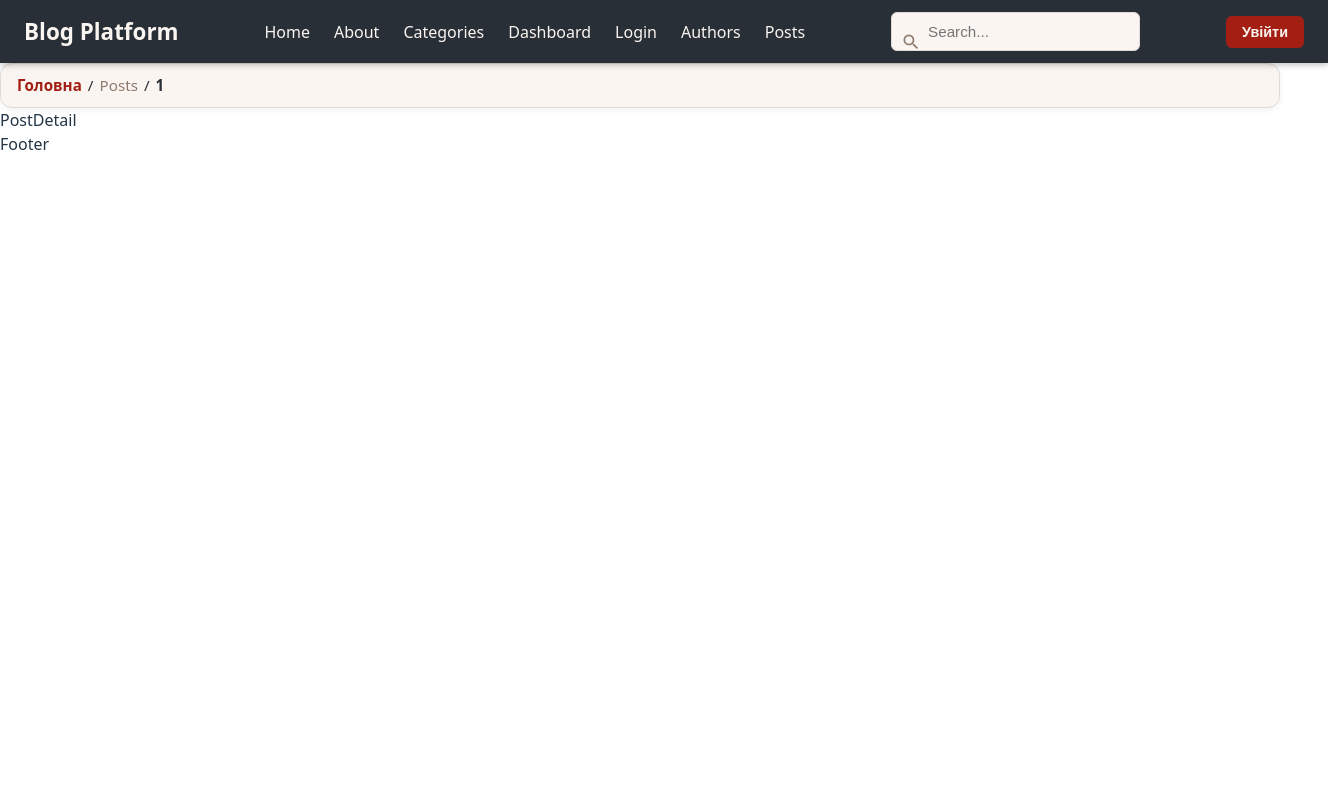
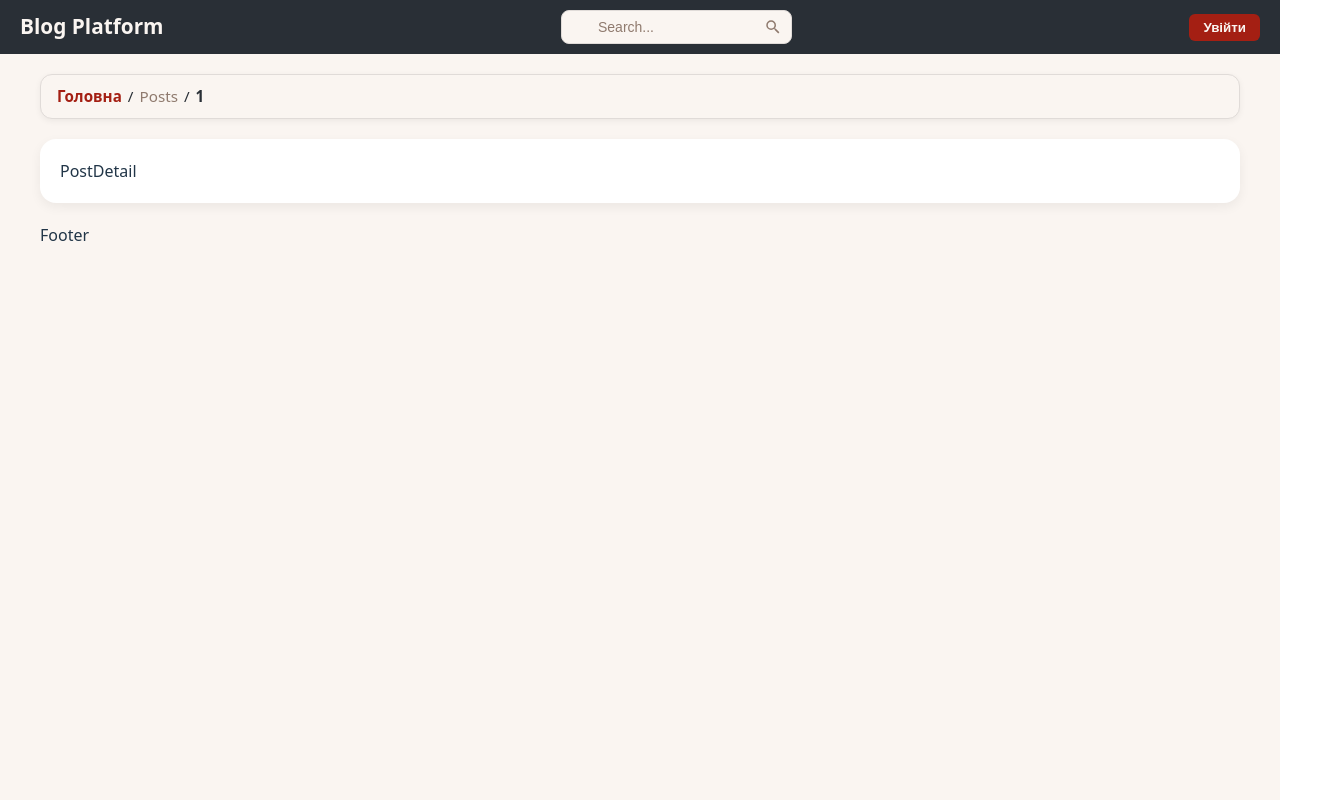
Before and after one commit to pamaxa-s3/blog_platform, a React (Vite) app: page /posts/1 in a window 1280 px wide. Shown: the whole page, 1328 px wide, since content can reach past the window. Built offline with nearby package versions, Linux system fonts and the light colour scheme.

Commit message:
add some styles, need fix

```diff
--- a/src/components/Header/Header.jsx
+++ b/src/components/Header/Header.jsx
@@ -1,13 +1,14 @@
-import { useState } from 'react';
-import { Link } from 'react-router-dom';
-import Navigation from './Navigation';
-import SearchBar from './SearchBar';
-import { authors } from '../../data/mockAuthors';
-import cls from './Header.module.css';
+import { useState } from "react";
+import { Link } from "react-router-dom";
+import Navigation from "./Navigation";
+import SearchBar from "./SearchBar";
+import { authors } from "../../data/mockAuthors";
+import cls from "./Header.module.css";
 
 const Header = () => {
-	const [searchValue, setSearchValue] = useState('');
+	const [searchValue, setSearchValue] = useState("");
 	const [isAuth, setIsAuth] = useState(false);
+	const [menuOpen, setMenuOpen] = useState(false);
 
 	const user = authors.find(author => author.id === 1);
 
@@ -21,9 +22,23 @@ const Header = () => {
 
 	return (
 		<header className={cls.header}>
+			<div className={cls.container}>
+				<div className={cls.headerLeft}>
+					<button
+						className={`${cls.burger} ${menuOpen ? cls.open : ""}`}
+						onClick={() => setMenuOpen(prev => !prev)}
+					>
+						<span></span>
+						<span></span>
+						<span></span>
+					</button>
+
 					<div className={cls.headerLogo}>Blog Platform</div>
+				</div>
 
+				<nav className={`${cls.mobileMenu} ${menuOpen ? cls.show : ""}`}>
 					<Navigation />
+				</nav>
 
 				<div className={cls.searchContainer}>
 					<SearchBar
@@ -62,6 +77,7 @@ const Header = () => {
 						</div>
 					)}
 				</div>
+			</div>
 		</header>
 	);
 };
--- a/src/components/Header/Header.module.css
+++ b/src/components/Header/Header.module.css
@@ -1,4 +1,3 @@
-/* ---------- COLOR PALETTE ---------- */
 :root {
 	--accent: #a41f13;
 	--light: #faf5f1;
@@ -7,157 +6,96 @@
 	--muted: #8f7a6e;
 }
 
-/* ---------- HEADER ---------- */
+/* HEADER */
 .header {
-	width: 100%;
 	background: var(--dark);
 	color: var(--light);
+	padding: 10px 20px;
+	position: relative;
+}
+
+.header .container {
 	display: flex;
 	align-items: center;
 	justify-content: space-between;
-	padding: 12px 24px;
-	position: sticky;
-	top: 0;
-	z-index: 10;
-	box-shadow: 0 2px 6px rgba(0, 0, 0, 0.25);
+	gap: 16px;
+}
+
+.headerLeft {
+	display: flex;
+	align-items: center;
+	gap: 12px;
 }
 
 .headerLogo {
-	font-size: 1.4rem;
 	font-weight: 700;
+	font-size: 1.3rem;
 	color: var(--light);
 }
 
-
-/* ---------- NAVIGATION ---------- */
-.nav {
-	display: flex;
-	align-items: center;
-	position: relative;
-}
-
-/* burger */
+/* BURGER */
 .burger {
 	display: none;
 	flex-direction: column;
+	gap: 4px;
 	cursor: pointer;
-	gap: 4px;
+	background: none;
+	border: none;
 }
 
-.bar {
-	width: 24px;
+.burger span {
+	width: 25px;
 	height: 3px;
 	background: var(--light);
-	border-radius: 2px;
+	border-radius: 3px;
+	transition: all 0.3s ease;
 }
 
-/* nav links */
-.nav_links {
-	display: flex;
-	gap: 24px;
-	align-items: center;
+.burger.open span:nth-child(1) {
+	transform: rotate(45deg) translateY(7px);
 }
 
-.nav_links a {
-	color: var(--light);
-	text-decoration: none;
-	font-weight: 500;
-	transition: color 0.2s ease;
+.burger.open span:nth-child(2) {
+	opacity: 0;
 }
 
-.nav_links a:hover {
-	color: var(--accent);
+.burger.open span:nth-child(3) {
+	transform: rotate(-45deg) translateY(-7px);
 }
 
-.active {
-	color: var(--accent) !important;
+/* MOBILE MENU */
+.mobileMenu {
+	display: none;
+	position: absolute;
+	top: 50px;
+	left: 0;
+	width: 100%;
+	background: var(--dark);
+	border-top: 1px solid var(--light2);
+	overflow: hidden;
+	max-height: 0;
+	transition: max-height 0.3s ease;
 }
 
-/* ---------- DROPDOWN ---------- */
-.dropdown {
-	position: relative;
-	cursor: pointer;
+.mobileMenu.show {
+	display: block;
+	max-height: 600px; /* достатньо для всіх пунктів */
 }
 
-.dropdown_label {
-	color: var(--light);
-}
-
-.dropdown_menu {
-	position: absolute;
-	top: 30px;
-	left: 0;
-	background: var(--light);
-	border: 1px solid var(--light2);
-	border-radius: 6px;
-	display: flex;
-	flex-direction: column;
-	min-width: 150px;
-	padding: 8px 0;
-	box-shadow: 0 4px 12px rgba(0, 0, 0, 0.15);
-	z-index: 100;
-}
-
-.dropdown_menu a {
-	padding: 8px 14px;
-	color: var(--dark);
-	font-weight: 500;
-	transition: background 0.2s ease;
-}
-
-.dropdown_menu a:hover {
-	background: var(--light2);
-}
-
-
-/* ---------- SEARCH ---------- */
-.searchContainer {
-	position: relative;
-	display: flex;
-	align-items: center;
-}
-
-.searchIcon {
-	position: absolute;
-	left: 10px;
-	width: 20px;
-	height: 20px;
-	pointer-events: none;
-	fill: var(--muted);
-}
-
-.inputSearch {
-	padding: 10px 12px 10px 36px;
-	border-radius: 6px;
-	border: 1px solid var(--light2);
-	background: var(--light);
-	outline: none;
-	font-size: 0.95rem;
-	color: var(--dark);
-	transition: border 0.2s ease, box-shadow 0.2s ease;
-}
-
-.inputSearch:focus {
-	border-color: var(--accent);
-	box-shadow: 0 0 0 2px rgba(164, 31, 19, 0.25);
-}
-
-
-/* ---------- AUTH BLOCK ---------- */
+/* AUTH */
 .authBlock {
 	display: flex;
 	align-items: center;
-	gap: 16px;
+	gap: 12px;
 }
 
 .authButton {
-	padding: 8px 16px;
+	padding: 6px 14px;
 	border-radius: 6px;
 	border: none;
-	font-size: 0.9rem;
 	font-weight: 600;
 	cursor: pointer;
-	transition: background 0.2s ease, color 0.2s ease;
+	transition: background 0.25s ease;
 }
 
 .authButtonLogin {
@@ -174,84 +112,72 @@
 	color: var(--dark);
 }
 
-.authButtonLogout:hover {
-	background: #d1ccc9;
-}
-
-/* user info */
 .userInfo {
 	position: relative;
 	display: flex;
 	align-items: center;
+	gap: 8px;
+}
+
+.avatar {
+	width: 32px;
+	height: 32px;
+	border-radius: 50%;
+}
+
+.dropdownMenu {
+	position: absolute;
+	top: 40px;
+	right: 0;
+	background: var(--dark);
+	border: 1px solid var(--light2);
+	border-radius: 8px;
+	padding: 8px 0;
+	display: flex;
+	flex-direction: column;
+	opacity: 0;
+	transform: translateY(-10px);
+	pointer-events: none;
+	transition: opacity 0.25s ease, transform 0.25s ease;
+}
+
+.userInfo:hover .dropdownMenu {
+	opacity: 1;
+	transform: translateY(0);
+	pointer-events: auto;
+}
+
+.dropdownMenu a,
+.dropdownMenu button {
+	padding: 6px 16px;
+	text-decoration: none;
+	color: var(--light);
+	background: none;
+	border: none;
+	text-align: left;
+	font-weight: 500;
 	cursor: pointer;
 }
 
-.avatar {
-	width: 36px;
-	height: 36px;
-	border-radius: 50%;
-	border: 2px solid var(--accent);
-	object-fit: cover;
+.dropdownMenu a:hover,
+.dropdownMenu button:hover {
+	background: var(--light2);
+	color: var(--accent);
 }
 
-/* dropdown inside user block */
-.userInfo .dropdownMenu {
-	position: absolute;
-	right: 0;
-	top: 46px;
-	background: var(--light);
-	border-radius: 6px;
-	min-width: 160px;
-	padding: 8px 0;
-	border: 1px solid var(--light2);
-	box-shadow: 0 4px 12px rgba(0, 0, 0, 0.18);
-	display: flex;
-	flex-direction: column;
+/* SEARCH */
+.searchContainer {
+	max-width: 300px;
 }
 
-.userInfo .dropdownMenu a,
-.userInfo .dropdownMenu button {
-	padding: 10px 14px;
-	color: var(--dark);
-	font-weight: 500;
-	background: none;
-	border: none;
-	text-align: left;
-	cursor: pointer;
-}
-
-.userInfo .dropdownMenu a:hover,
-.userInfo .dropdownMenu button:hover {
-	background: var(--light2);
-}
-
-
-/* ---------- RESPONSIVE ---------- */
-@media (max-width: 768px) {
+/* MEDIA */
+@media (max-width: 900px) {
 	.burger {
 		display: flex;
 	}
 
-	.nav_links {
-		position: absolute;
-		top: 60px;
-		left: 0;
-		width: 100%;
-		background: var(--dark);
-		flex-direction: column;
-		align-items: flex-start;
-		padding: 16px;
-		gap: 16px;
+	.nav,
+	.searchContainer {
 		display: none;
 	}
-
-	.nav_links.open {
-		display: flex;
-	}
-
-	.dropdown_menu {
-		position: static;
-		box-shadow: none;
-		border: none;
-	}
 }
--- /dev/null
+++ b/src/components/Header/Navigation.module.css
@@ -0,0 +1,140 @@
+:root {
+	--accent: #a41f13;
+	--light: #faf5f1;
+	--light2: #e0dbd8;
+	--dark: #292f36;
+	--muted: #8f7a6e;
+}
+
+.nav {
+	display: flex;
+	align-items: center;
+	gap: 20px;
+	position: relative;
+}
+
+/* Nav links container */
+.nav_links {
+	display: flex;
+	align-items: center;
+	gap: 16px;
+	transition: max-height 0.3s ease;
+}
+
+.nav_links a {
+	text-decoration: none;
+	color: var(--light);
+	font-weight: 500;
+	padding: 6px 8px;
+	transition: color 0.25s;
+}
+
+.nav_links a:hover,
+.nav_links a.active {
+	color: var(--accent);
+}
+
+/* Dropdown */
+.dropdown {
+	position: relative;
+	cursor: pointer;
+	user-select: none;
+}
+
+.dropdown_label {
+	color: var(--light);
+	font-weight: 500;
+}
+
+.dropdown_menu {
+	position: absolute;
+	top: 28px;
+	left: 0;
+	background: var(--dark);
+	border: 1px solid var(--light2);
+	border-radius: 8px;
+	padding: 8px 0;
+	min-width: 140px;
+
+	opacity: 0;
+	transform: translateY(10px);
+	pointer-events: none;
+	display: flex;
+	flex-direction: column;
+	transition: opacity 0.25s ease, transform 0.25s ease;
+}
+
+.dropdown:hover .dropdown_menu,
+.dropdown_menu.show {
+	opacity: 1;
+	transform: translateY(0);
+	pointer-events: auto;
+}
+
+.dropdown_menu a {
+	color: var(--light);
+	padding: 8px 12px;
+	text-decoration: none;
+	font-weight: 500;
+	transition: background 0.2s;
+}
+
+.dropdown_menu a:hover {
+	background: var(--light2);
+	color: var(--accent);
+}
+
+/* BURGER */
+.burger {
+	display: none;
+	flex-direction: column;
+	gap: 4px;
+	cursor: pointer;
+	background: none;
+	border: none;
+}
+
+.burger .bar {
+	width: 25px;
+	height: 3px;
+	background: var(--light);
+	border-radius: 3px;
+	transition: 0.3s;
+}
+
+.burger.open .bar:nth-child(1) {
+	transform: rotate(45deg) translateY(7px);
+}
+
+.burger.open .bar:nth-child(2) {
+	opacity: 0;
+}
+
+.burger.open .bar:nth-child(3) {
+	transform: rotate(-45deg) translateY(-7px);
+}
+
+/* MOBILE MENU */
+@media (max-width: 900px) {
+	.nav_links {
+		position: absolute;
+		top: 40px;
+		right: 0;
+		background: var(--dark);
+		flex-direction: column;
+		gap: 0;
+		border-radius: 8px;
+		max-height: 0;
+		overflow: hidden;
+		transition: max-height 0.3s ease;
+		width: 200px;
+	}
+
+	.nav_links.open {
+		max-height: 500px;
+	}
+
+	.burger {
+		display: flex;
+	}
+}
--- a/src/components/Header/SearchBar.jsx
+++ b/src/components/Header/SearchBar.jsx
@@ -1,16 +1,16 @@
 import { useId } from 'react';
-import {SearchIcon} from '../../assets/icons'
-import cls from './Header.module.css';
+import { SearchIcon } from '../../assets/icons'
+import cls from './SearchBar.module.css';
 
-const SearchBar = ({ placeholder,value, onChange }) => {
+const SearchBar = ({ placeholder, value, onChange }) => {
 	const inputId = useId();
 
 	return (
 		<div className={cls.searchContainer}>
 			<label htmlFor={inputId}>
-			<SearchIcon className={cls.searchIcon} />
+				<SearchIcon className={cls.searchIcon} />
+				<input type="text" id={inputId} className={cls.inputSearch} placeholder={placeholder} value={value} onChange={onChange} />
 			</label>
-			<input type="text" id={inputId} className={cls.inputSearch} placeholder={placeholder} value={value} onChange={onChange} />
 		</div>
 	);
 };
--- /dev/null
+++ b/src/components/Header/SearchBar.module.css
@@ -0,0 +1,57 @@
+/* Контейнер інпуту */
+.searchContainer {
+	position: relative;
+	width: 100%;
+	max-width: 350px;
+}
+
+.searchContainer label {
+	display: flex;
+	align-items: center;
+	position: relative;
+	width: 100%;
+	cursor: text;
+}
+
+/* Іконка пошуку */
+.searchIcon {
+	position: absolute;
+	right: 10px;
+	top: 50%;
+	transform: translateY(-50%);
+	width: 18px;
+	height: 18px;
+	fill: #8f7a6e; /* допоміжний колір */
+	pointer-events: none;
+	transition: transform 0.25s ease, fill 0.25s ease;
+}
+
+/* Інпут */
+.inputSearch {
+	width: 100%;
+	padding: 8px 12px 8px 36px; /* лівий padding для іконки */
+	border-radius: 8px;
+	border: 1px solid #e0dbd8; /* другорядний бордер */
+	background: #faf5f1; /* світлий фон */
+	color: #292f36; /* темний текст */
+	font-size: 14px;
+	transition: border-color 0.2s, box-shadow 0.2s;
+}
+
+.inputSearch::placeholder {
+	color: #8f7a6e; /* допоміжний текст */
+}
+
+/* Фокус на інпут */
+.inputSearch:focus {
+	outline: none;
+	border-color: #a41f13; /* акцент */
+	box-shadow: 0 0 4px rgba(164, 31, 19, 0.4);
+}
+
+/* Анімація іконки при фокусі */
+.inputSearch:focus + .searchIcon,
+.searchContainer input:focus ~ .searchIcon {
+	transform: translateY(-50%) translateX(4px);
+	fill: #a41f13; /* акцентний колір */
+}
--- a/src/layouts/MainLayout.jsx
+++ b/src/layouts/MainLayout.jsx
@@ -4,11 +4,13 @@ import { Outlet } from 'react-router-dom'
 import Footer from '../components/Footer/Footer'
 import Breadcrumbs from '../components/Breadcrumbs/Breadcrumbs'
 
+import cls from './styles/MainLayout.module.css'
+
 const MainLayout = () => {
 	return (
-		<div style={{ display: 'flex', flexDirection: 'column', minHeight: '100vh' }}>
+		<div className={cls.mainLayout}>
 			<Header />
-			<div className="layoutWrapper">
+			<div className={cls.layoutWrapper}>
 				<Breadcrumbs />
 				<main>
 					<Outlet />
--- /dev/null
+++ b/src/layouts/styles/MainLayout.module.css
@@ -0,0 +1,53 @@
+:root {
+	--accent: #a41f13;
+	--light: #faf5f1;
+	--light2: #e0dbd8;
+	--dark: #292f36;
+	--muted: #8f7a6e;
+}
+
+/* Загальний контейнер */
+.mainLayout {
+	display: flex;
+	flex-direction: column;
+	min-height: 100vh;
+	background: var(--light);
+}
+
+/* Центральна обгортка */
+.layoutWrapper {
+	width: 100%;
+	max-width: 1200px;
+	margin: 0 auto;
+	padding: 20px 20px 40px;
+	display: flex;
+	flex-direction: column;
+	gap: 20px;
+}
+
+/* Main content */
+main {
+	flex: 1;
+	padding: 20px;
+	background: white;
+	border-radius: 16px;
+	box-shadow: 0 4px 12px rgba(0, 0, 0, 0.06);
+}
+
+/* Адаптивність */
+@media (max-width: 900px) {
+	.layoutWrapper {
+		max-width: 95%;
+		padding: 16px 12px;
+	}
+
+	main {
+		padding: 16px;
+	}
+}
+
+@media (max-width: 600px) {
+	main {
+		padding: 14px;
+	}
+}
```
Also changed, not shown: src/components/PostCard/PostCard.jsx (+14 -11 lines), src/components/PostCard/PostCard.module.css (+41 -31 lines). Lines whose indentation alone changed are shown as unchanged.
